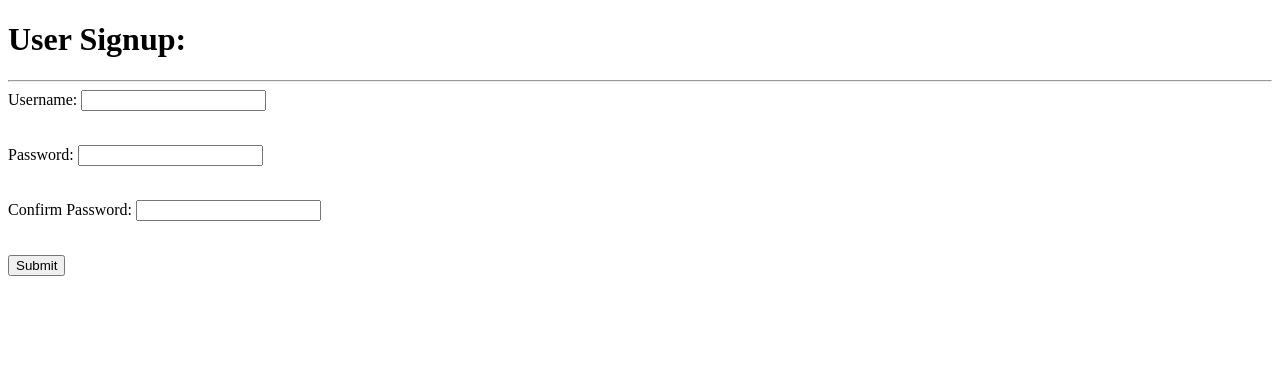
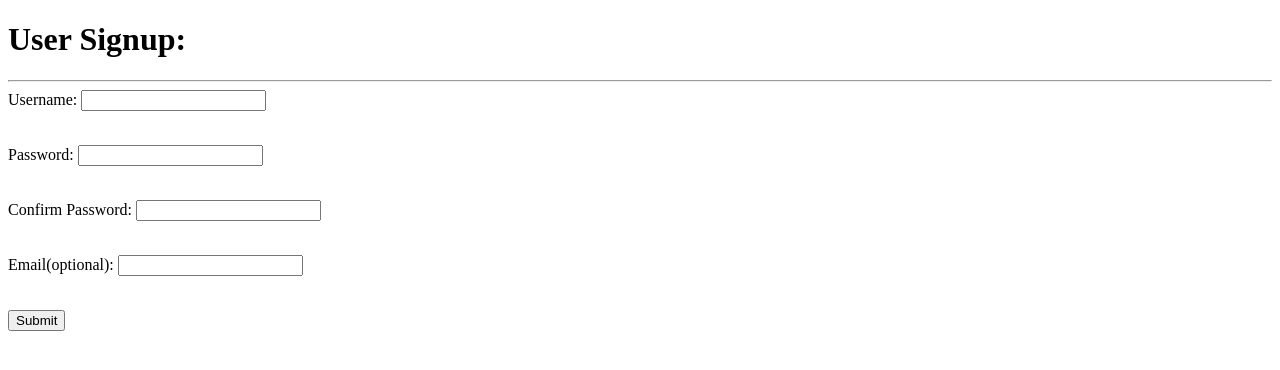
Before and after one commit to bteddygames/user-signup, a Flask app: page / in a window 1280 px wide. Shown: the top 370 px of the page. Run offline with Flask 2, Linux system fonts and the light colour scheme.

Commit message:
added email

```diff
--- a/main.py
+++ b/main.py
@@ -15,18 +15,24 @@ def validate_time():
     username= request.form['username']
     passone= request.form['passone']
     passtwo= request.form['passtwo']
+    email= request.form['email']
+
+    check="@"
+    dot='.'
+    count=0
 
     passone_error=''
     passtwo_error=''
     user_error=''
+    check_error=''
 
-    if username=='' or len(username)<3:
+    if username==' ' or len(username)<3 or len(username):
         user_error='Not a valid username'
         username=''
 
-    if passone=='' or len(passone)<3 or len(passone)>20:
+    if passone==' ' or len(passone)<3 or len(passone)>20:
         passone_error='Not a valid password'
-        passone=''
+        passone=' '
 
     if passtwo=='' or len(passtwo)<3 or len(passtwo)>20:
         passtwo_error='Not a valid password'
@@ -38,12 +44,26 @@ def validate_time():
         passone=''
         passtwo=''
 
+    for char in email:
+        if check:
+            continue
+        else:
+            check_error="That is not a valid email"
+        for chart in email:
+            if dot:
+                count=1
+        if count<1 and count>1:
+            check_error="To few or to many periods"
+        else:
+            continue
+
     if not user_error and not passone_error and not passtwo_error:
         return redirect('/welcome?username={0}'.format(username))
     else:
         return render_template('base.html', passone_error=passone_error,
             passtwo_error=passtwo_error, user_error=user_error,
-            username=username, passone=passone, passtwo=passtwo)
+            username=username, passone=passone, passtwo=passtwo,
+            check_error=check_error, email=email)
 
 @app.route('/welcome')
 def welcome():
--- a/templates/base.html
+++ b/templates/base.html
@@ -36,6 +36,11 @@
             <p class="error">{{passtwo_error}}</p>
             <br>
 
+            <label for='passtwo'>Email(optional):</label>
+            <input type="text" name="email" id="email" value="{{email}}" pattern="{3,20}">
+            <p class="error">{{passtwo_error}}</p>
+            <br>
+
             <input type="submit" />
 
         </form>
```
